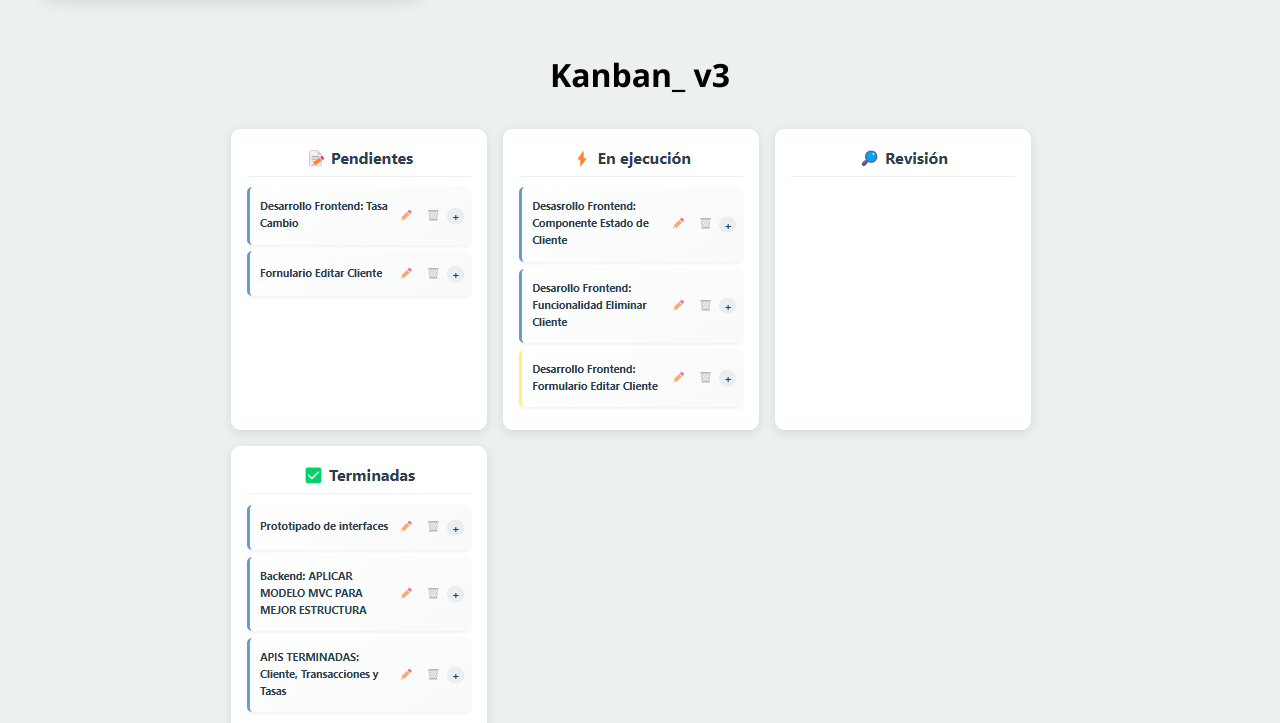
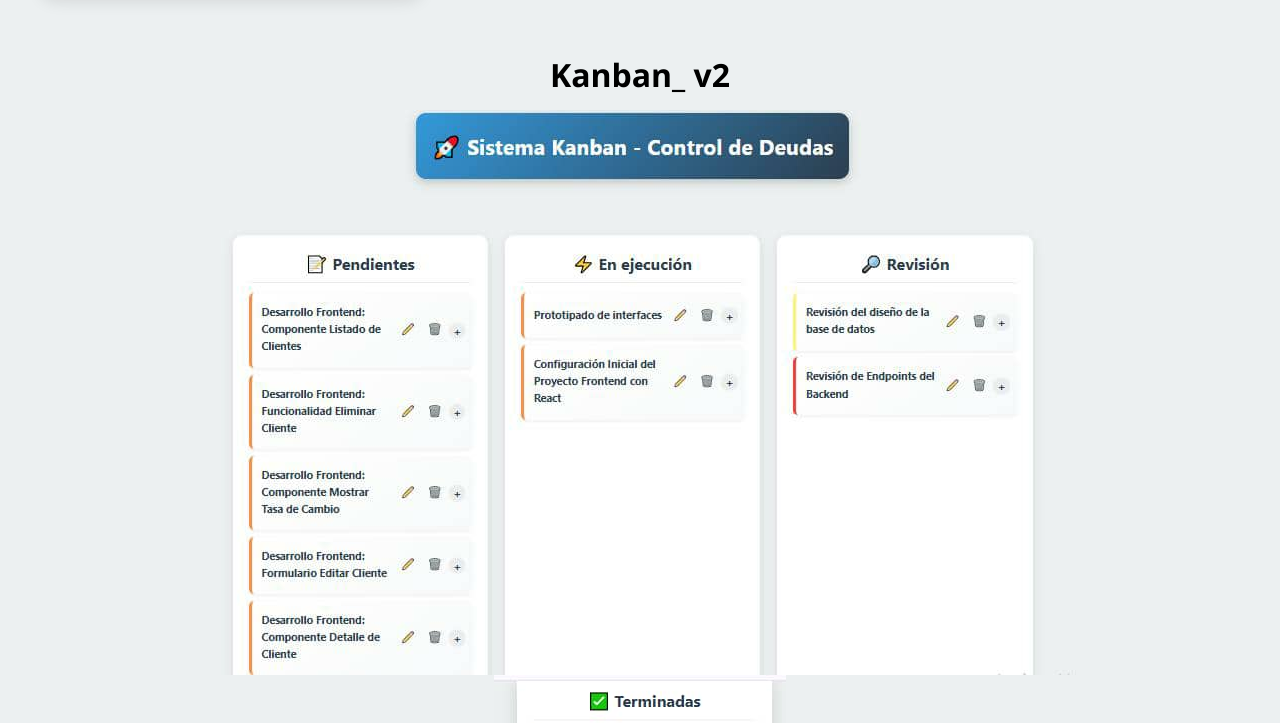
Before and after one commit to Mariatvasquez/tablero-kanban.github.io, a plain HTML site: page index.html in a window 1280 px wide. Shown: the part 997-1720 px from the top of the page. Drawn offline with Linux system fonts and the light colour scheme.

Commit message:
Add files via upload

```diff
--- a/index.html
+++ b/index.html
@@ -90,6 +90,14 @@
       </div>
     </main>
 
+
+ <div class="kanban_container">
+      <h1 class="title_kanban">Kanban_ v2</h1>
+        <img class="img_kanban" src="img/kanban_v1.jpg" />
+      <img class="img_kanban" src="img/kanban_v2.jpg" />
+
+    </div>
+
     <div class="kanban_container">
       <h1 class="title_kanban">Kanban_ v3</h1>
       <img class="img_kanban" src="img/kanban_v3.png" />
```
Also changed, not shown: img/kanban_v1.jpg (added), img/kanban_v2.jpg (added).
